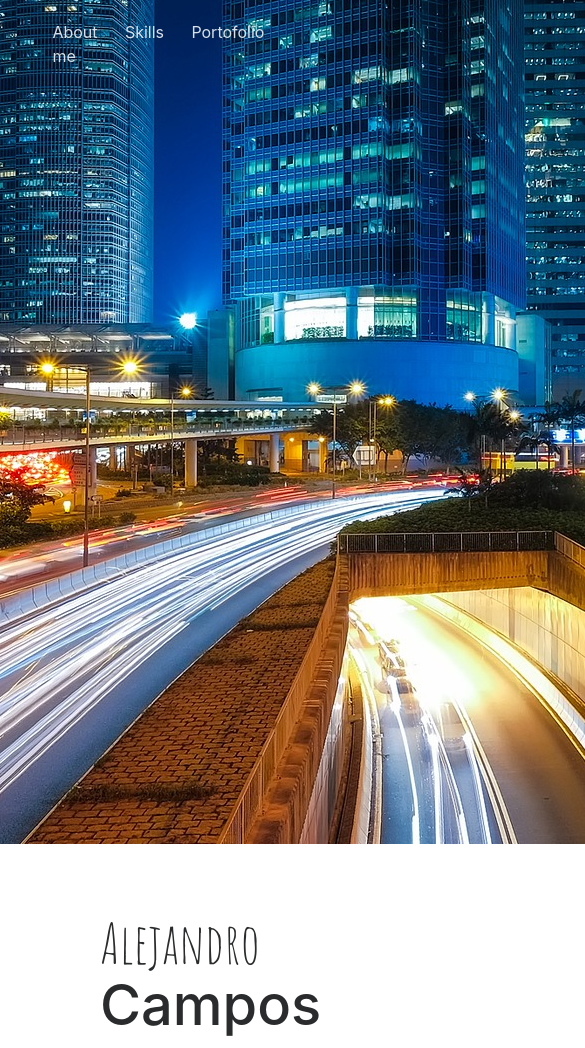
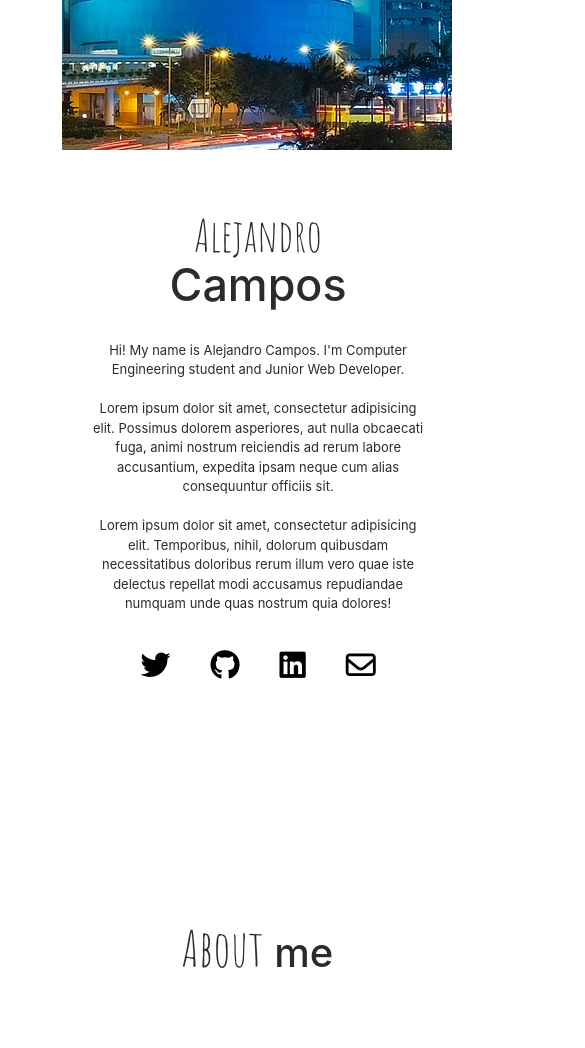
Before and after one commit to alcado94/PersonalWebSite, a plain HTML site: page index.html in a window 390 px wide. Shown: the top 1048 px of the page, 585 px wide, since content can reach past the window. Drawn offline with nearby package versions, Linux system fonts and the light colour scheme.

Commit message:
Add RWD to the project

```diff
--- a/css/style.css
+++ b/css/style.css
@@ -26,6 +26,9 @@ html {
 
 body {
   margin: 0;
+  display: flex;
+  flex-direction: column;
+  flex-wrap: wrap;
 }
 
 /**
@@ -474,6 +477,7 @@ template {
 }
 .bac2{
     height: 100vh;
+    min-height: fit-content;
 }
 
 .about-r{
@@ -507,7 +511,7 @@ template {
 }
 
 .about-l h3{
-    margin: 100px auto;
+    margin: 2.5em auto;
     font-size: 40px;
 }
 .about-l h3 span{
@@ -588,6 +592,7 @@ template {
     box-sizing: content-box;
     padding: 30px 100px;
 }
+
 h1{
     font-size: 3.5rem;
 }
@@ -599,6 +604,7 @@ h1 span{
     padding-top: 20px;
     list-style: none;
     display: flex;
+    width: 100%;
 }
 .social li a{
   text-decoration-style: none;
@@ -617,6 +623,7 @@ h1 span{
     display: flex;
     flex-direction: column;
     align-items: center;
+    min-height: fit-content;
 }
 #portofolio h3{
     margin: 100px auto;
@@ -656,7 +663,7 @@ h1 span{
   display: flex;
   flex-direction: column;
   align-items: center;
-  margin: 0px 130px;
+  margin: 0em 9em;
   padding: 10px 60px;
   box-shadow: 2px 22px 49px 1px rgba(0,0,0,0.24);
 }
@@ -677,43 +684,119 @@ h1 span{
   display: flex;
 }
 .skill-str img{
-  height: 71px;
+  height: 5em;
   margin: 0px 11px;
+}
+#start{
+  max-width: 100%;
 }
 
 
+/*Responsive Design*/
+@media (max-width: 1199px) {
 
-/*Responsive Design*/
+  .presentation{
+    max-width: 50%;
+  }
+  .presentation p{
+    font-size: 14px;
+  }
+  .social{
+    padding-left: 0px;
+  }
+  .skill-str{
+    margin: 0em 3em;
+  }
+}
+
+@media (max-width: 991px) {
+  .presentation{
+    padding: 30px 30px;
+  }
+  .social{
+    width: 100%;
+    padding-left: 0px;
+  }
+  .about-l, .about-r{
+    min-width: 463px;
+  }
+  .about-l, .about-r{
+    max-height: 400px;
+  }
+  .about-l h3{
+    margin: 1.9em;
+  }
+  .skill-str{
+    margin: 2em 1em;
+  }
+  .skill-str:nth-child(1){
+    margin-bottom: 4%;
+  }
+
+}
+
+@media (min-width: 767px){
+  #start .bac{
+    max-width: 50%;
+  }
+}
+@media (max-width: 767px) {
+  .bac{
+    max-width: 30%;;
+  }
+  .bac .container{
+    display: none;
+  }
+
+  .about-r{
+    max-height: 400px;
+  }
+  .bac svg polygon{
+    display: none;
+  }
+
+}
+
+@media (max-width: 575px) {
+  .presentation{
+    min-width: 85%;
+  }
+  .bac{
+    min-height: 150px;
+    min-width: 100%;
+  }
+  .bac svg{
+    height: 100%;
+    width: 100%;
+  }
+  #start .row{
+    display: flex;
+    flex-direction: column;
+    min-height: 100vh;
+  }
+  .presentation h1{
+    font-size: 2.8em;
+    text-align: center;
+  }
+  .presentation p{
+    font-size: 13px;
+  }
+  .social{
+    justify-content: center;
+  }
+  p{
+    font-size: 13px;
+    text-align: center;
+  }
+  .skill-str{
+    margin: 0em 0em;
+  }
+
+}
 
 
-/*
-@media(max-width: 1240px) {
-
-  .bac{
-    max-width: 50%;
+@media(min-width: 768px){
+  #start .row{
+    flex-wrap: nowrap;
   }
-  .presentation{
-    max-width: 40%;
-  }*/
-  /*.row{
-    flex-wrap: nowrap;
-  }*/
-
- /*}
-
- @media(max-width: 1040px) {
-   .about-l{
-     min-width: 600px;
-   }
-   .about-r{
-     min-width: 600px;
-   }
- }
-  @media(max-width: 1040px) {
-    .bac{
-      display: none;
-    }
-    .presentation{
-      min-width: 100%;
-    }
-  }*/
+}
--- a/index.html
+++ b/index.html
@@ -18,10 +18,10 @@
 </head>
 
 <body>
-    <div class="container-fluid">
+    <div id="start" class="container-fluid">
         <div class="row">
             <div class="bac col-7" style="padding-left: 0px;padding-right: 0px;">
-                <svg class="bac3" style="position: absolute; filter: none; min-height: 100vh;" xmlns="http://www.w3.org/2000/svg" viewBox="0 0 100 100" preserveAspectRatio="none">
+                <svg class="bac3" style="position: absolute; filter: none; min-height: 100%;" xmlns="http://www.w3.org/2000/svg" viewBox="0 0 100 100" preserveAspectRatio="none">
                     <polygon style="filter: grayscale(100%) blur(2px);" fill="white" points="85,100 100,0 100,100" />
                 </svg>
                 <div class="container nav-pos">
@@ -51,6 +51,7 @@
             </div>
         </div>
     </div>
+
     <section id="aboutme" class="container-fluid bac2">
         <div class="row">
             <div class="col about-l">
@@ -114,6 +115,7 @@
             </div>
         </div>
     </section>
+
     <section id="portofolio" class="container-fluid bac2">
         <h3>Portofolio</h3>
         <p>Estamos trabajando en ello<br>Visit my GitHub ;)</p>
```
